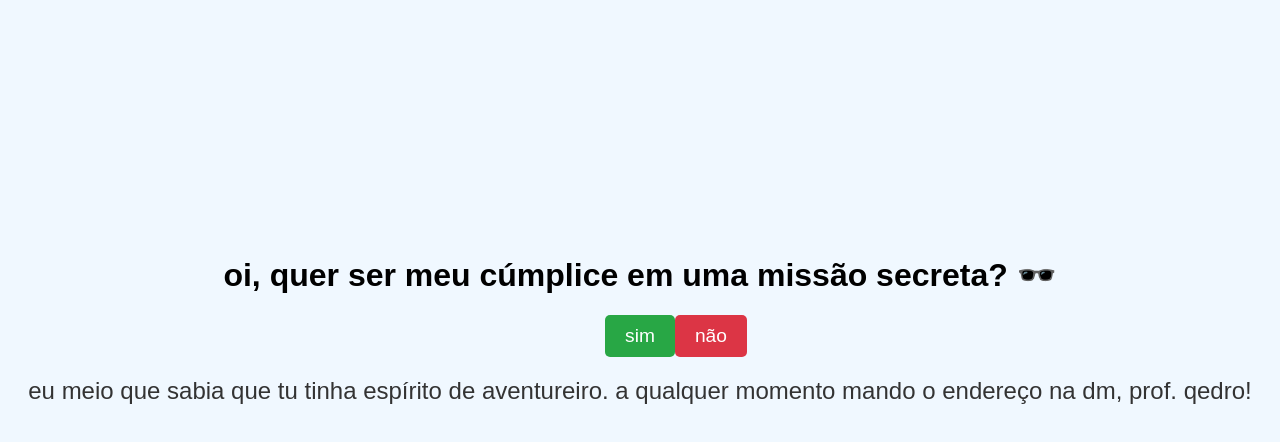
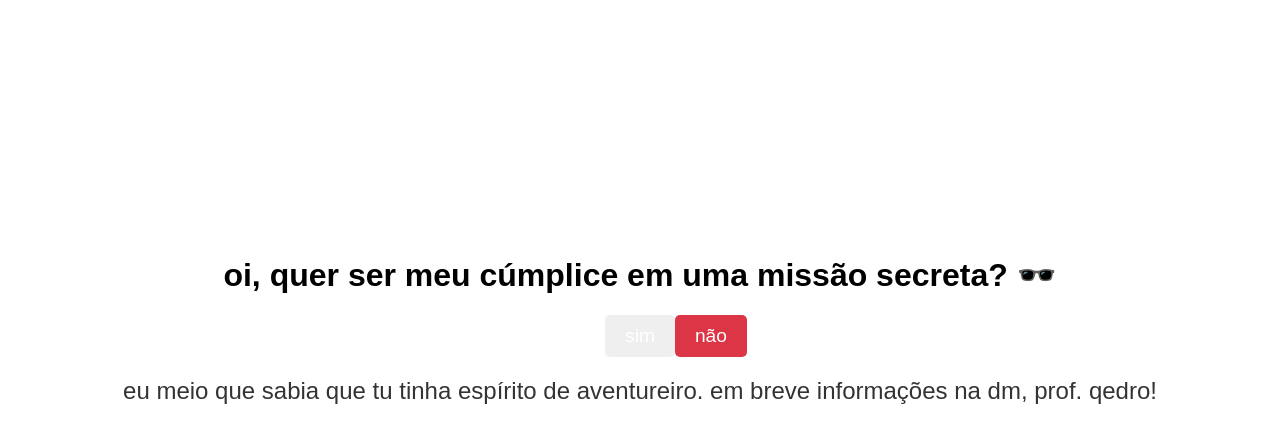
Before and after one commit to viniciui/convite, a plain HTML site: page index.html in a window 1280 px wide. Both pictures are taken after a click on the button "sim". Drawn offline with Linux system fonts and the light colour scheme.

Commit message:
Update index.html

```diff
--- a/index.html
+++ b/index.html
@@ -9,7 +9,7 @@
             font-family: Montserrat, sans-serif;
             text-align: center;
             margin-top: 20%;
-            background-color: #f0f8ff;
+            background-color: white;
         }
         h1 {
             font-size: 2rem;
@@ -22,7 +22,7 @@
             cursor: pointer;
         }
         #sim {
-            background-color: #28a745;
+            background-color: ##f7903e;
             color: white;
         }
         #nao {
@@ -42,7 +42,7 @@
     <h1>oi, quer ser meu cúmplice em uma missão secreta? 🕶️</h1>
     <button id="sim">sim</button>
     <button id="nao">não</button>
-    <div id="mensagem">eu meio que sabia que tu tinha espírito de aventureiro. a qualquer momento mando o endereço na dm, prof. qedro! </div>
+    <div id="mensagem">eu meio que sabia que tu tinha espírito de aventureiro. em breve informações na dm, prof. qedro! </div>
     <script>
         const botaoNao = document.getElementById('nao');
         const botaoSim = document.getElementById('sim');
```
